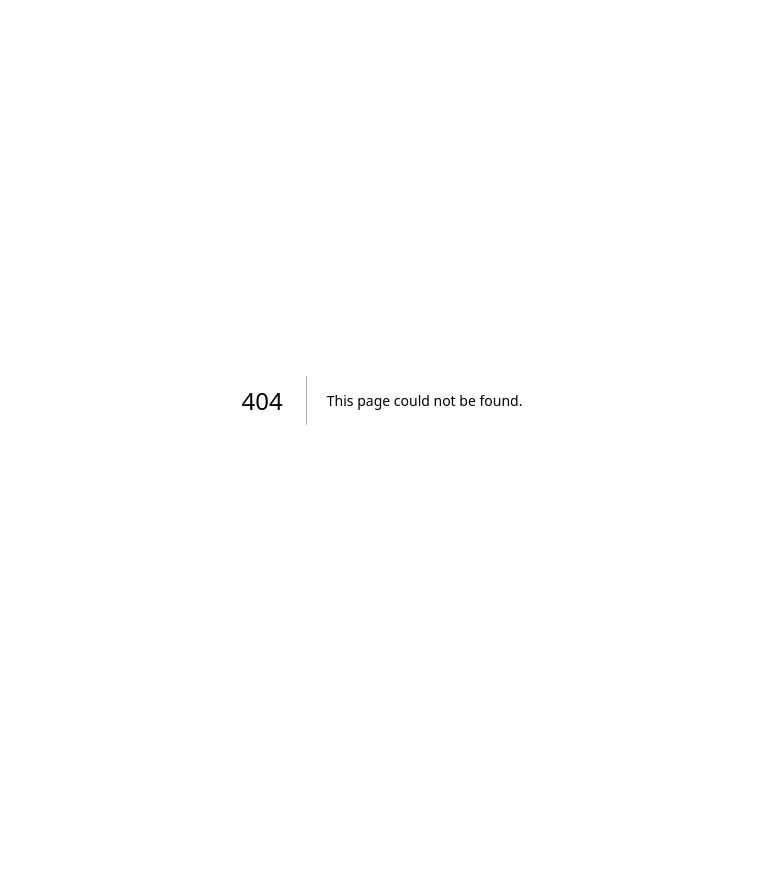
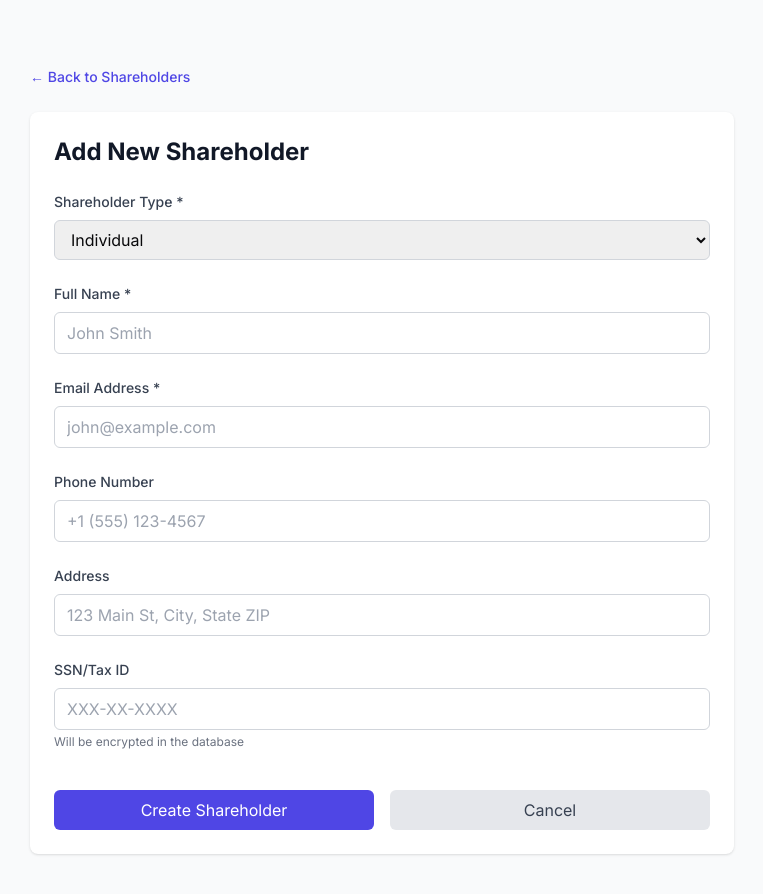
Before and after one commit to buxtonhelmsley/bh-investor-portal, a Next.js app: page /admin/shareholders/new in a window 1280 px wide. Before the commit this address had no page. Shown: the top 894 px of the page, without its empty margins (258-1021 px from the left). Before the commit the page ends 800 px from the top, so only its background shows below. Built offline with nearby package versions, Linux system fonts and the light colour scheme; no server answers.

Commit message:
Create page.tsx

```diff
--- /dev/null
+++ b/app/(dashboard)/admin/shareholders/new/page.tsx
@@ -0,0 +1,216 @@
+'use client';
+
+import { useState } from 'react';
+import { useRouter } from 'next/navigation';
+import Link from 'next/link';
+
+export default function AddShareholderPage() {
+  const router = useRouter();
+  const [loading, setLoading] = useState(false);
+  const [error, setError] = useState('');
+
+  const [formData, setFormData] = useState({
+    name: '',
+    email: '',
+    shareholderType: 'individual',
+    address: '',
+    phoneNumber: '',
+    taxId: '',
+    entityName: '',
+  });
+
+  const handleSubmit = async (e: React.FormEvent) => {
+    e.preventDefault();
+    setLoading(true);
+    setError('');
+
+    try {
+      const response = await fetch('/api/shareholders', {
+        method: 'POST',
+        headers: { 'Content-Type': 'application/json' },
+        body: JSON.stringify(formData),
+      });
+
+      if (!response.ok) {
+        const data = await response.json();
+        throw new Error(data.error || 'Failed to create shareholder');
+      }
+
+      // Success - redirect to shareholders list
+      router.push('/admin/shareholders');
+      router.refresh();
+    } catch (err: any) {
+      setError(err.message);
+      setLoading(false);
+    }
+  };
+
+  const handleChange = (e: React.ChangeEvent<HTMLInputElement | HTMLSelectElement>) => {
+    setFormData({
+      ...formData,
+      [e.target.name]: e.target.value,
+    });
+  };
+
+  return (
+    <div className="min-h-screen bg-gray-50 py-8">
+      <div className="max-w-3xl mx-auto px-4 sm:px-6 lg:px-8">
+        <div className="mb-6">
+          <Link
+            href="/admin/shareholders"
+            className="text-indigo-600 hover:text-indigo-800 text-sm font-medium"
+          >
+            ← Back to Shareholders
+          </Link>
+        </div>
+
+        <div className="bg-white shadow rounded-lg p-6">
+          <h1 className="text-2xl font-bold text-gray-900 mb-6">
+            Add New Shareholder
+          </h1>
+
+          {error && (
+            <div className="mb-6 p-4 bg-red-50 border border-red-200 rounded-md">
+              <p className="text-sm text-red-800">{error}</p>
+            </div>
+          )}
+
+          <form onSubmit={handleSubmit} className="space-y-6">
+            {/* Shareholder Type */}
+            <div>
+              <label className="block text-sm font-medium text-gray-700 mb-2">
+                Shareholder Type *
+              </label>
+              <select
+                name="shareholderType"
+                value={formData.shareholderType}
+                onChange={handleChange}
+                required
+                className="w-full px-3 py-2 border border-gray-300 rounded-md focus:outline-none focus:ring-indigo-500 focus:border-indigo-500"
+              >
+                <option value="individual">Individual</option>
+                <option value="entity">Entity/Company</option>
+              </select>
+            </div>
+
+            {/* Name */}
+            <div>
+              <label className="block text-sm font-medium text-gray-700 mb-2">
+                {formData.shareholderType === 'individual' ? 'Full Name' : 'Contact Name'} *
+              </label>
+              <input
+                type="text"
+                name="name"
+                value={formData.name}
+                onChange={handleChange}
+                required
+                placeholder="John Smith"
+                className="w-full px-3 py-2 border border-gray-300 rounded-md focus:outline-none focus:ring-indigo-500 focus:border-indigo-500"
+              />
+            </div>
+
+            {/* Entity Name (if entity) */}
+            {formData.shareholderType === 'entity' && (
+              <div>
+                <label className="block text-sm font-medium text-gray-700 mb-2">
+                  Entity/Company Name *
+                </label>
+                <input
+                  type="text"
+                  name="entityName"
+                  value={formData.entityName}
+                  onChange={handleChange}
+                  required
+                  placeholder="ABC Investment LLC"
+                  className="w-full px-3 py-2 border border-gray-300 rounded-md focus:outline-none focus:ring-indigo-500 focus:border-indigo-500"
+                />
+              </div>
+            )}
+
+            {/* Email */}
+            <div>
+              <label className="block text-sm font-medium text-gray-700 mb-2">
+                Email Address *
+              </label>
+              <input
+                type="email"
+                name="email"
+                value={formData.email}
+                onChange={handleChange}
+                required
+                placeholder="john@example.com"
+                className="w-full px-3 py-2 border border-gray-300 rounded-md focus:outline-none focus:ring-indigo-500 focus:border-indigo-500"
+              />
+            </div>
+
+            {/* Phone Number */}
+            <div>
+              <label className="block text-sm font-medium text-gray-700 mb-2">
+                Phone Number
+              </label>
+              <input
+                type="tel"
+                name="phoneNumber"
+                value={formData.phoneNumber}
+                onChange={handleChange}
+                placeholder="+1 (555) 123-4567"
+                className="w-full px-3 py-2 border border-gray-300 rounded-md focus:outline-none focus:ring-indigo-500 focus:border-indigo-500"
+              />
+            </div>
+
+            {/* Address */}
+            <div>
+              <label className="block text-sm font-medium text-gray-700 mb-2">
+                Address
+              </label>
+              <input
+                type="text"
+                name="address"
+                value={formData.address}
+                onChange={handleChange}
+                placeholder="123 Main St, City, State ZIP"
+                className="w-full px-3 py-2 border border-gray-300 rounded-md focus:outline-none focus:ring-indigo-500 focus:border-indigo-500"
+              />
+            </div>
+
+            {/* Tax ID */}
+            <div>
+              <label className="block text-sm font-medium text-gray-700 mb-2">
+                {formData.shareholderType === 'individual' ? 'SSN/Tax ID' : 'EIN/Tax ID'}
+              </label>
+              <input
+                type="text"
+                name="taxId"
+                value={formData.taxId}
+                onChange={handleChange}
+                placeholder={formData.shareholderType === 'individual' ? 'XXX-XX-XXXX' : 'XX-XXXXXXX'}
+                className="w-full px-3 py-2 border border-gray-300 rounded-md focus:outline-none focus:ring-indigo-500 focus:border-indigo-500"
+              />
+              <p className="mt-1 text-xs text-gray-500">
+                Will be encrypted in the database
+              </p>
+            </div>
+
+            {/* Buttons */}
+            <div className="flex gap-4 pt-4">
+              <button
+                type="submit"
+                disabled={loading}
+                className="flex-1 bg-indigo-600 text-white py-2 px-4 rounded-md hover:bg-indigo-700 disabled:opacity-50 disabled:cursor-not-allowed"
+              >
+                {loading ? 'Creating...' : 'Create Shareholder'}
+              </button>
+
+              <Link
+                href="/admin/shareholders"
+                className="flex-1 bg-gray-200 text-gray-700 py-2 px-4 rounded-md hover:bg-gray-300 text-center"
+              >
+                Cancel
+              </Link>
+            </div>
+          </form>
+        </div>
+      </div>
+    </div>
+  );
+}
```
